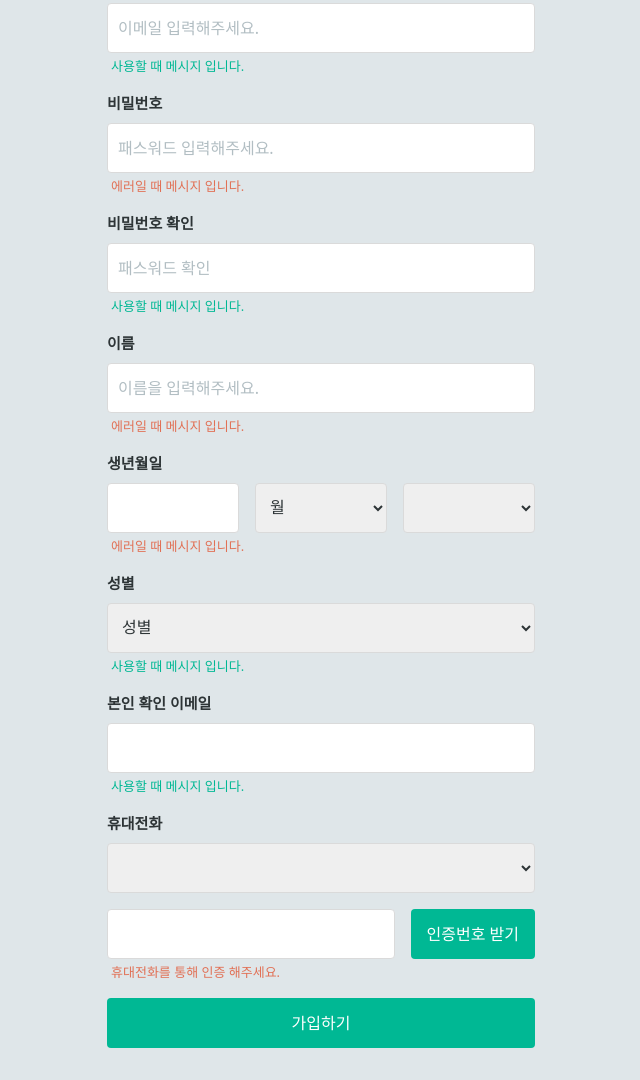
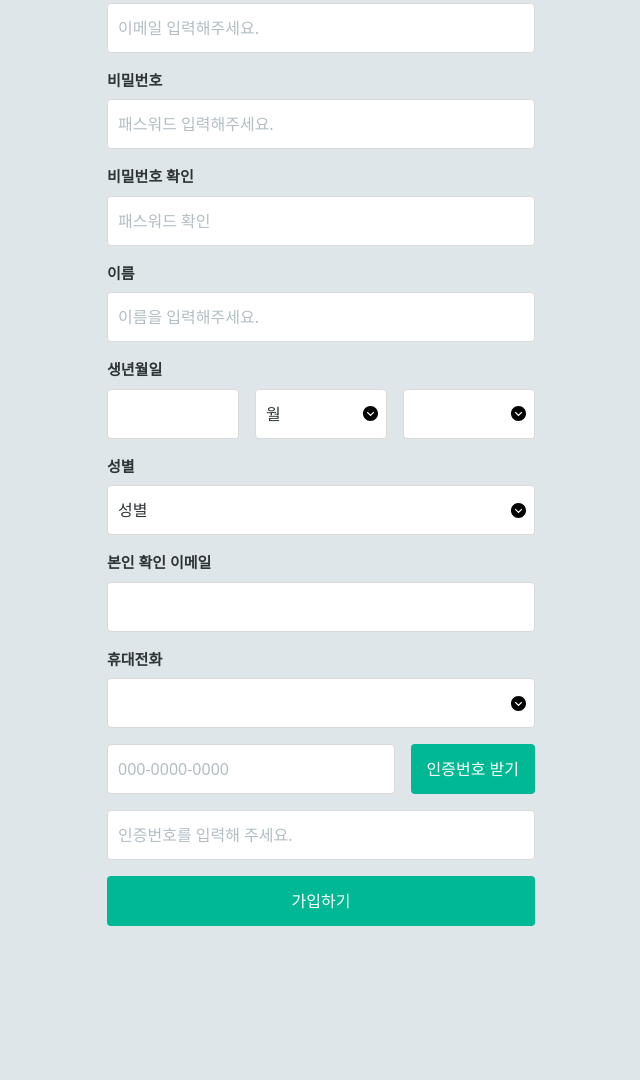
Before and after one commit to gyu85/prtc-markup, a website: page src/prtc/join/index.html in a window 1280 px wide. Shown: the part 152-1232 px from the top of the page, without its empty margins (319-959 px from the left). After the commit the page ends 1110 px from the top, so only its background shows below. Drawn offline with Linux system fonts and the light colour scheme; a web font is replaced by a local one.

Commit message:
[210909] - 태그 수정 및 css 정리

```diff
--- a/src/prtc/join/css/join.css
+++ b/src/prtc/join/css/join.css
@@ -1,13 +1,16 @@
 body{background-color:#dfe6e9}
-.join{width:100%;max-width:460px;padding:32px 16px 32px;margin:0 auto;-webkit-box-sizing:border-box;box-sizing:border-box}
-.join h1{font-size:24px;text-align:center}
+select{position:relative;border-radius:0;background:#FFF url(/images/ico-arr-down.svg) no-repeat calc(100% - 8px) 50%;background-size:15px;-webkit-appearance:none;-moz-appearance:none;appearance:none}
 .txt-info{font-size:16px;padding-top:8px;text-align:center}
-.cont-join{padding-top:8px}
+.success{color:#00b894}
+.error{color:#e17055}
+.cont-join{width:100%;max-width:460px;padding:40px 16px 32px;margin:0 auto;-webkit-box-sizing:border-box;box-sizing:border-box}
+.cont-join h1{font-size:24px;text-align:center}
 .cont-join .section-item{padding-top:8px}
 .cont-join .section-button{padding-top:16px}
 .inp-comm::placeholder{color:#b2bec3}
+.inp-comm{-webkit-appearance:none;appearance:none}
 .btn-comm{padding:0 16px;border-radius:4px;font-size:16px;color:#FFF;background-color:#00b894}
-.cont-join .lab-comm{display:inline-block;padding:8px 0;font-weight:700;font-size:15px;cursor:pointer}
+.cont-join .lab-comm{display:inline-block;padding:8px 0;font-weight:700;font-size:15px;cursor:pointer;vertical-align:top}
 .cont-join .box-input,
 .cont-join .box-option{display:flex;flex:1}
 .cont-join .box-input .inp-comm,
@@ -20,8 +23,4 @@ body{background-color:#dfe6e9}
 .cont-join .item-certification .box-input{padding-top:16px}
 .cont-join .item-certification .btn-comm{margin-left:16px;flex:none}
 .cont-join .section-button .btn-submit{width:100%;height:50px;font-size:16px}
-.cont-join .box-message{display:none;padding:4px 0 0 4px;font-size:13px}
-.cont-join .success .box-message{display:block}
-.cont-join .success .txt-message{color:#00b894}
-.cont-join .error .box-message{display:block}
-.cont-join .error .txt-message{color:#e17055}
+.cont-join .txt-message{padding:4px 0;font-size:13px}
--- a/src/prtc/join/index.html
+++ b/src/prtc/join/index.html
@@ -10,66 +10,55 @@
     <link rel="stylesheet" href="./css/join.css" />
   </head>
   <body>
-    <article class="join">
+
+    <article class="cont-join">
       <h1>회원가입</h1>
       <p class="txt-info">target page naver 회원가입</p>
-      <article class="cont-join">
       <form action="#none">
         <fieldset>
           <legend class="screen-out">회원가입 폼 연습</legend>
 
-            <section class="section-item success">
-              <!-- 성공했을 때 클래스 success, 실패했을 때 클래스 error 추가 -->
+          <div class="section-item">
             <label for="memberId" class="lab-comm">이메일</label>
             <div class="box-input">
+              <!-- 성공했을 때 클래스 success, 실패했을 때 클래스 error 추가 -->
               <input type="text" id="memberId" class="inp-comm" placeholder="이메일 입력해주세요.">
             </div>
-              <div class="box-message">
-                <p class="txt-message">사용할 때 메시지 입니다.</p>
           </div>
-            </section>
 
-            <section class="section-item error">
-              <!-- 성공했을 때 클래스 success, 실패했을 때 클래스 error 추가 -->
+          <div class="section-item">
             <label for="memberPassword" class="lab-comm">비밀번호</label>
             <div class="box-input">
+              <!-- 성공했을 때 클래스 success, 실패했을 때 클래스 error 추가 -->
               <input type="password" id="memberPassword" class="inp-comm" placeholder="패스워드 입력해주세요.">
             </div>
-              <div class="box-message">
-                <p class="txt-message">에러일 때 메시지 입니다.</p>
           </div>
-            </section>
 
-            <section class="section-item success">
-              <!-- 성공했을 때 클래스 success, 실패했을 때 클래스 error 추가 -->
+          <div class="section-item">
             <label for="memberPasswordConfirm" class="lab-comm">비밀번호 확인</label>
             <div class="box-input">
+              <!-- 성공했을 때 클래스 success, 실패했을 때 클래스 error 추가 -->
               <input type="password" id="memberPasswordConfirm" class="inp-comm" placeholder="패스워드 확인">
             </div>
-              <div class="box-message">
-                <p class="txt-message">사용할 때 메시지 입니다.</p>
           </div>
-            </section>
 
-            <section class="section-item error">
-              <!-- 성공했을 때 클래스 success, 실패했을 때 클래스 error 추가 -->
+          <div class="section-item">
             <label for="memberName" class="lab-comm">이름</label>
             <div class="box-input">
+              <!-- 성공했을 때 클래스 success, 실패했을 때 클래스 error 추가 -->
               <input type="text" id="memberName" class="inp-comm" placeholder="이름을 입력해주세요.">
             </div>
-              <div class="box-message">
-                <p class="txt-message">에러일 때 메시지 입니다.</p>
           </div>
-            </section>
 
-            <section class="section-item error">
-              <!-- 성공했을 때 클래스 success, 실패했을 때 클래스 error 추가 -->
-              <label for="birth" class="lab-comm">생년월일</label>
+          <div class="section-item">
+            <label for="birthYear" class="lab-comm">생년월일</label>
             <div class="wrap-input">
               <div class="box-input">
+                <!-- 성공했을 때 클래스 success, 실패했을 때 클래스 error 추가 -->
                 <input type="text" id="birthYear" class="inp-comm" name="birth">
               </div>
               <div class="box-option">
+                <!-- 성공했을 때 클래스 success, 실패했을 때 클래스 error 추가 -->
                 <select name="birth" id="birthMonth" class="select-comm">
                   <option value="empty">월</option>
                   <option value="1">1</option>
@@ -87,18 +76,16 @@
                 </select>
               </div>
               <div class="box-option">
+                <!-- 성공했을 때 클래스 success, 실패했을 때 클래스 error 추가 -->
                 <select name="birth" id="birthDay" class="select-comm"></select>
               </div>
             </div>
-              <div class="box-message">
-                <p class="txt-message">에러일 때 메시지 입니다.</p>
           </div>
-            </section>
 
-            <section class="section-item success">
-              <!-- 성공했을 때 클래스 success, 실패했을 때 클래스 error 추가 -->
+          <div class="section-item">
             <label for="gender" class="lab-comm">성별</label>
             <div class="box-option">
+              <!-- 성공했을 때 클래스 success, 실패했을 때 클래스 error 추가 -->
               <select name="gender" id="gender" class="select-comm">
                 <option value="empty">성별</option>
                 <option value="male">남자</option>
@@ -106,43 +93,41 @@
                 <option value="none">선택하지 않음</option>
               </select>
             </div>
-              <div class="box-message">
-                <p class="txt-message">사용할 때 메시지 입니다.</p>
           </div>
-            </section>
 
-            <section class="section-item success">
-              <!-- 성공했을 때 클래스 success, 실패했을 때 클래스 error 추가 -->
+          <div class="section-item">
             <label for="memberEmailConfirm" class="lab-comm">본인 확인 이메일</label>
             <div class="box-input">
-                <input type="password" id="memberEmailConfirm" class="inp-comm">
+              <!-- 성공했을 때 클래스 success, 실패했을 때 클래스 error 추가 -->
+              <input type="text" id="memberEmailConfirm" class="inp-comm">
             </div>
-              <div class="box-message">
-                <p class="txt-message">사용할 때 메시지 입니다.</p>
           </div>
-            </section>
 
-            <section class="section-item item-certification error">
+          <div class="section-item item-certification">
+            <label for="localNumber" class="lab-comm">휴대전화</label>
+            <div class="box-option">
               <!-- 성공했을 때 클래스 success, 실패했을 때 클래스 error 추가 -->
-              <label for="phoneNumber" class="lab-comm">휴대전화</label>
-              <div class="box-option">
-                <select name="phoneNumber" id="phoneNumber" class="select-comm"></select>
+              <select name="phoneCertification" id="localNumber" class="select-comm"></select>
             </div>
             <div class="box-input">
-                <input type="text" id="certificationNumber" class="inp-comm">
+              <!-- 성공했을 때 클래스 success, 실패했을 때 클래스 error 추가 -->
+              <input type="text" id="phoneNumber" title="전화번호 입력" name="phoneCertification" class="inp-comm"
+                placeholder="000-0000-0000">
               <button type="button" class="btn-comm">인증번호 받기</button>
             </div>
-              <div class="box-message">
-                <p class="txt-message">휴대전화를 통해 인증 해주세요.</p>
+            <div class="box-input certification-input">
+              <!-- 성공했을 때 클래스 success, 실패했을 때 클래스 error 추가 -->
+              <input type="text" id="certificationNumber" title="인증번호 입력" name="phoneCertification" class="inp-comm"
+                placeholder="인증번호를 입력해 주세요.">
             </div>
-            </section>
+          </div>
 
-            <section class="section-button">
+          <div class="section-button">
             <button class="btn-comm btn-submit" type="submit">가입하기</button>
-            </section>
+          </div>
         </fieldset>
       </form>
     </article>
-    </article>
+
   </body>
 </html>
```
Also changed, not shown: images/ico-arr-down.svg (added), images/ico-arr-up.svg (added). Lines whose indentation alone changed are shown as unchanged.
